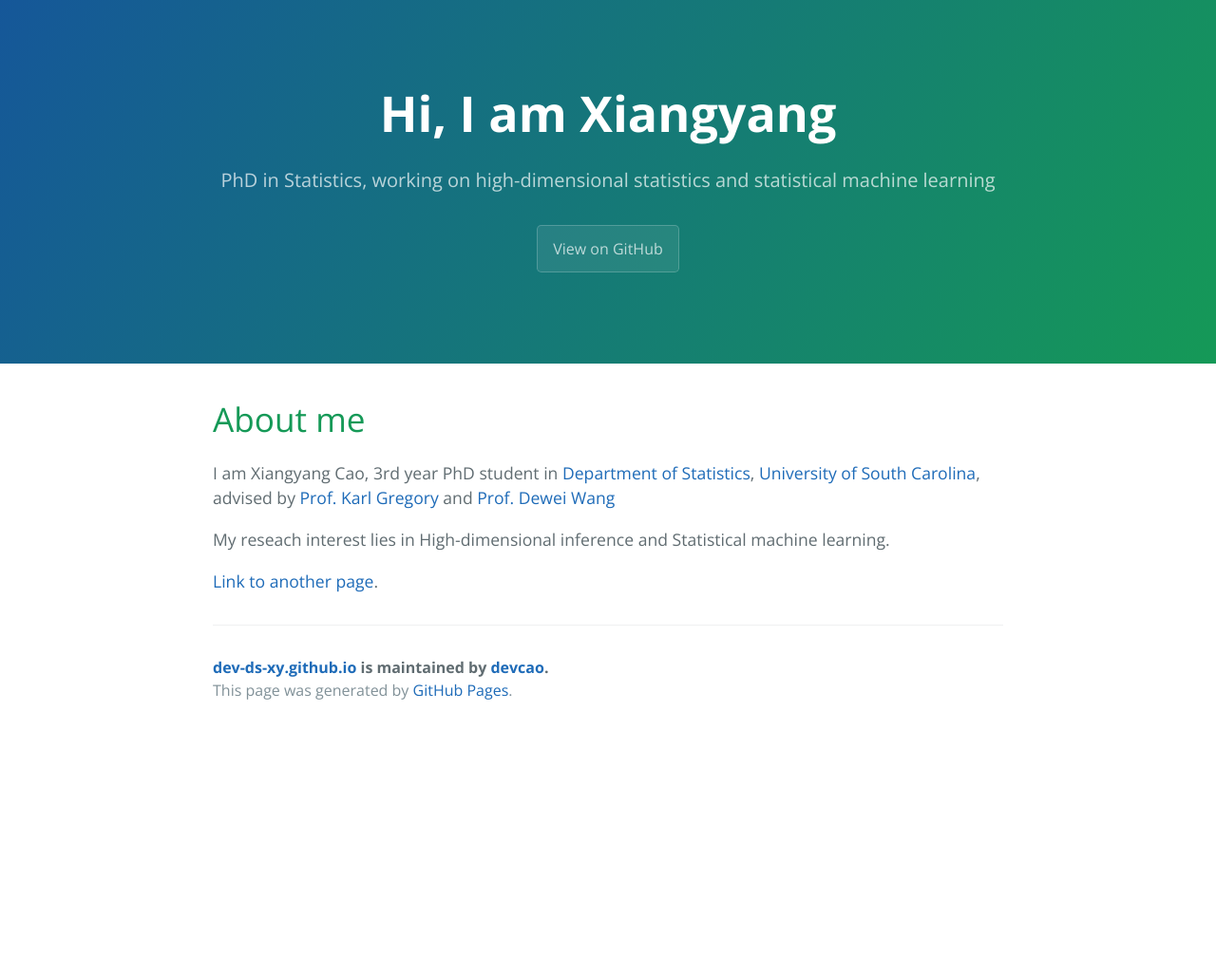
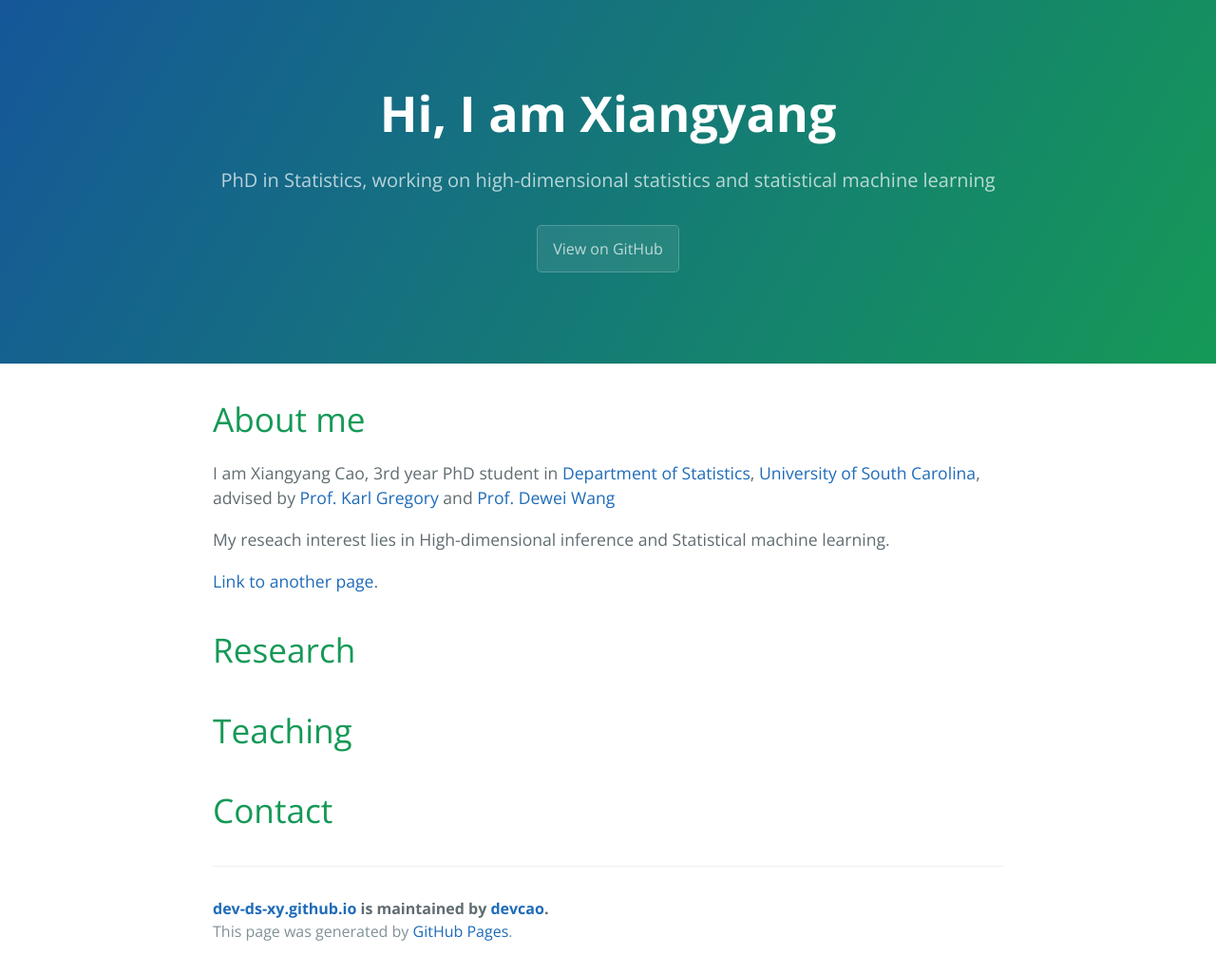
Before and after one commit to devcao/dev-ds-xy.github.io, a Jekyll site: the page built from index.md, in a window 1280 px wide. Shown: the whole page at 95% size. Built offline with Jekyll 4.4.1, drawn with Linux system fonts in a browser that asks for light colours; our own code applies the rules of GitHub Pages for plain Markdown files; before the commit the page ends 900 px from its top, so only the background shows below that.

Commit message:
Update index.md

```diff
--- a/index.md
+++ b/index.md
@@ -9,3 +9,9 @@ I am Xiangyang Cao, 3rd year PhD student in [Department of Statistics](https://s
 My reseach interest lies in High-dimensional inference and Statistical machine learning.
 
 [Link to another page](./another-page.html).
+
+# Research
+
+# Teaching
+
+# Contact
```
